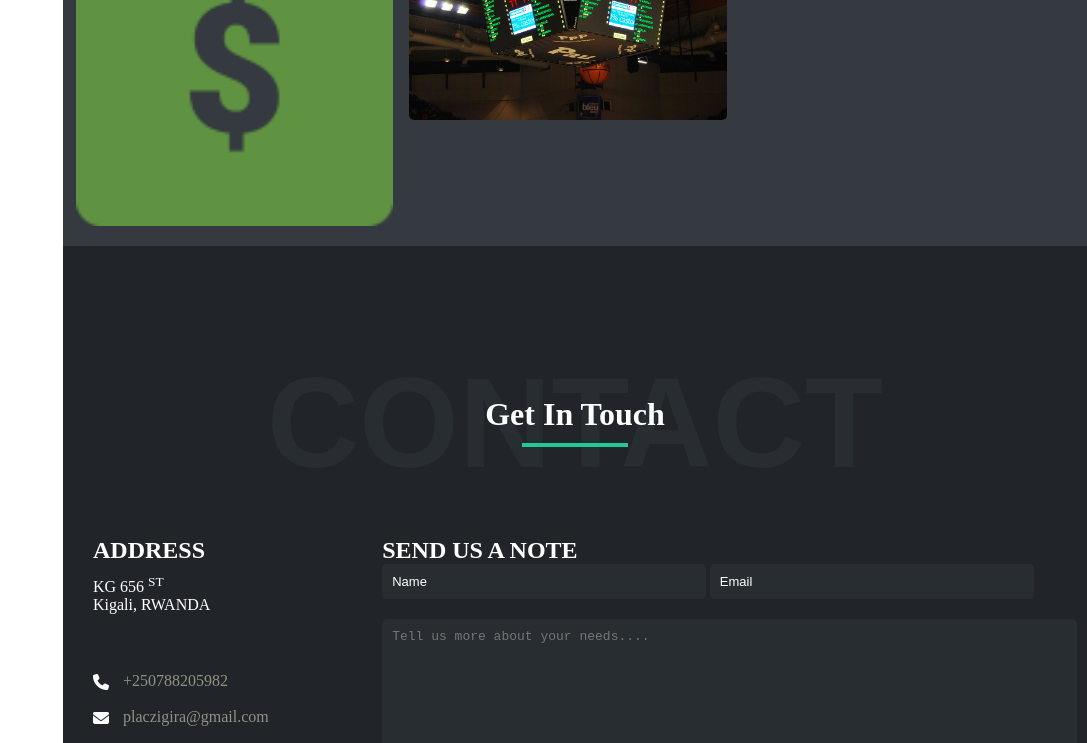
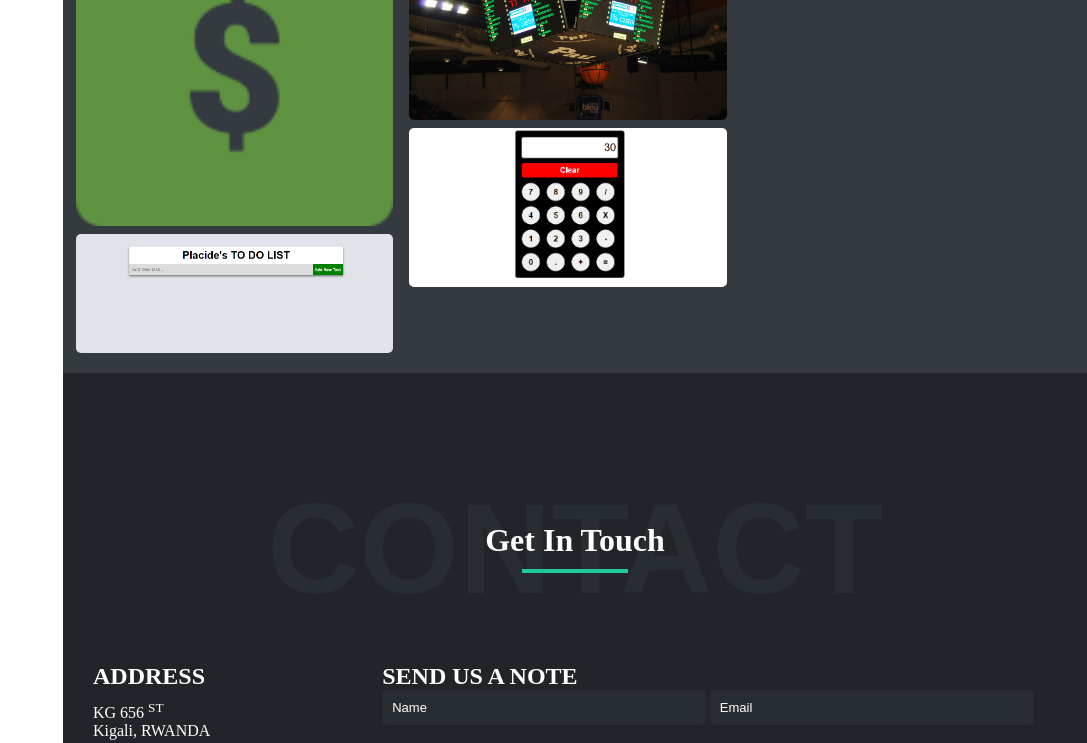
Before and after one commit to 4thpz/klab-1, a plain HTML site: page index.html in a window 1280 px wide. Shown: the part 3680-4423 px from the top of the page, without its empty margins (193-1280 px from the left). Drawn offline with Linux system fonts and the light colour scheme.

Commit message:
PORTFOLIO UPDATED

```diff
--- a/index.css
+++ b/index.css
@@ -3,6 +3,7 @@
     padding: 0;
     scroll-behavior: smooth;
 }
+
 #em{
     color: red;
 
--- a/index.html
+++ b/index.html
@@ -219,10 +219,13 @@
        <div class="ll">
         <img src="blqck.jpg" alt="">
         <img src="icon.png" alt="">
+        <img src="todo.png" alt="">
        </div>
         <div class="ll">
             <img src="pwd.jpg" alt="">
+          <div class="overlay"></div>
             <img src="score.jpg" alt="">
+            <img src="calc.png" alt="">
 
         </div>
         <div class="ll">
```
Also changed, not shown: calc.png (added), todo.png (added).
